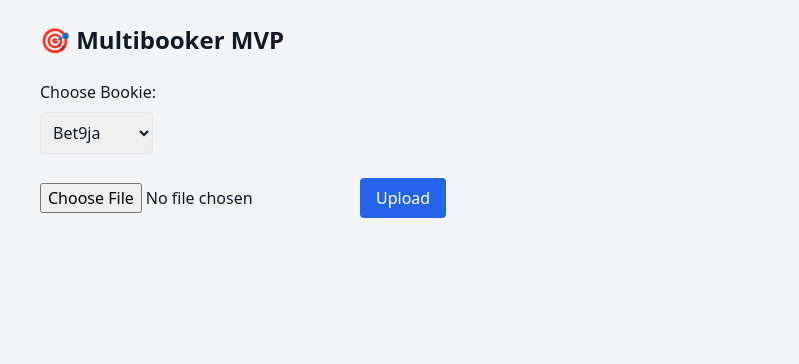
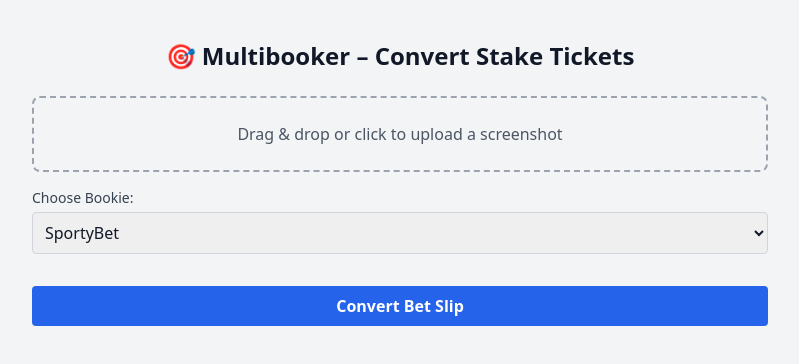
Before and after one commit to devolusegun/multibooker, a React (Vite) app in the folder multibooker-frontend/: page / in a window 1280 px wide. Shown: the top 364 px of the page, without its empty margins (240-1039 px from the left). Built offline with nearby package versions, Linux system fonts and the light colour scheme.

Commit message:
Multibooker UI development

```diff
--- a/multibooker-frontend/src/App.jsx
+++ b/multibooker-frontend/src/App.jsx
@@ -1,5 +1,6 @@
 import React from 'react';
 import Home from './pages/Home';
+import './index.css';
 
 function App() {
   return <Home />;
--- /dev/null
+++ b/multibooker-frontend/src/components/AdBanner.jsx
@@ -0,0 +1,9 @@
+import React from 'react';
+
+export default function AdBanner() {
+    return (
+      <div className="w-full my-6 bg-gray-100 border border-gray-300 text-center p-4 rounded">
+        <p className="text-sm text-gray-600">Ad Banner Placeholder</p>
+      </div>
+    );
+  }
--- /dev/null
+++ b/multibooker-frontend/src/components/BookieSelector.jsx
@@ -0,0 +1,17 @@
+import React from 'react';
+
+export default function BookieSelector({ selected, onChange }) {
+    return (
+      <div className="my-4">
+        <label className="block text-sm font-medium text-gray-700 mb-1">Choose Bookie:</label>
+        <select
+          value={selected}
+          onChange={e => onChange(e.target.value)}
+          className="w-full p-2 border border-gray-300 rounded"
+        >
+          <option value="sportybet">SportyBet</option>
+          <option value="bet9ja">Bet9ja</option>
+        </select>
+      </div>
+    );
+  }
--- /dev/null
+++ b/multibooker-frontend/src/components/ResultDisplay.jsx
@@ -0,0 +1,24 @@
+import React from 'react';
+
+export default function ResultDisplay({ bets, mapped }) {
+    return (
+      <div className="mt-6 space-y-6">
+        <div>
+          <h2 className="text-lg font-bold mb-2">Parsed Bets</h2>
+          {bets.map((bet, idx) => (
+            <div key={idx} className="p-3 border rounded mb-2">
+              <pre className="text-sm">{JSON.stringify(bet, null, 2)}</pre>
+            </div>
+          ))}
+        </div>
+        <div>
+          <h2 className="text-lg font-bold mb-2">Mapped Bets</h2>
+          {mapped.map((bet, idx) => (
+            <div key={idx} className="p-3 border rounded mb-2">
+              <pre className="text-sm">{JSON.stringify(bet, null, 2)}</pre>
+            </div>
+          ))}
+        </div>
+      </div>
+    );
+  }
--- /dev/null
+++ b/multibooker-frontend/src/components/Spinner.jsx
@@ -0,0 +1,9 @@
+import React from 'react';
+
+export default function Spinner() {
+    return (
+      <div className="flex justify-center items-center py-8">
+        <div className="animate-spin rounded-full h-8 w-8 border-t-2 border-b-2 border-blue-500"></div>
+      </div>
+    );
+  }
--- /dev/null
+++ b/multibooker-frontend/src/components/UploadZone.jsx
@@ -0,0 +1,18 @@
+import React from 'react';
+
+import { useDropzone } from 'react-dropzone';
+
+export default function UploadZone({ onFileAccepted }) {
+  const { getRootProps, getInputProps } = useDropzone({
+    accept: { 'image/*': [] },
+    maxFiles: 1,
+    onDrop: acceptedFiles => onFileAccepted(acceptedFiles[0])
+  });
+
+  return (
+    <div {...getRootProps()} className="border-2 border-dashed border-gray-400 rounded-lg p-6 text-center cursor-pointer hover:border-blue-500">
+      <input {...getInputProps()} />
+      <p className="text-gray-600">Drag & drop or click to upload a screenshot</p>
+    </div>
+  );
+}
--- a/multibooker-frontend/src/pages/Home.jsx
+++ b/multibooker-frontend/src/pages/Home.jsx
@@ -1,50 +1,70 @@
-import React, { useState } from 'react';
-import ImageUploader from '../components/ImageUploader';
+import React from 'react';
+import { useState } from 'react';
+import UploadZone from '../components/UploadZone';
+import BookieSelector from '../components/BookieSelector';
+import Spinner from '../components/Spinner';
+import ResultDisplay from '../components/ResultDisplay';
+import AdBanner from '../components/AdBanner';
 import axios from 'axios';
 
-const API_URL = "https://multibooker.onrender.com/upload-bet";
+export default function Home() {
+  const [screenshot, setScreenshot] = useState(null);
+  const [bookie, setBookie] = useState('sportybet');
+  const [result, setResult] = useState(null);
+  const [loading, setLoading] = useState(false);
+  const [error, setError] = useState('');
 
-function Home() {
-  const [bookie, setBookie] = useState("bet9ja");
-  const [response, setResponse] = useState(null);
+  const handleConvert = async () => {
+    if (!screenshot) return;
 
-  const handleSubmit = async (file) => {
     const formData = new FormData();
-    formData.append("screenshot", file);
-    formData.append("bookie", bookie);
-    formData.append("betUrl", "");
+    formData.append('screenshot', screenshot);
+    formData.append('betUrl', ''); // Placeholder for optional URL
+    formData.append('bookie', bookie);
+
+    setLoading(true);
+    setError('');
+    setResult(null);
 
     try {
-      const res = await axios.post(API_URL, formData);
-      setResponse(res.data);
+      const res = await axios.post('https://multibooker.onrender.com/upload-bet', formData);
+      setResult(res.data);
     } catch (err) {
+      setError('Something went wrong. Try again.');
       console.error(err);
-      alert("Error uploading or processing slip.");
+    } finally {
+      setLoading(false);
     }
   };
 
   return (
-    <div className="p-6 max-w-3xl mx-auto space-y-6">
-      <h1 className="text-2xl font-bold">🎯 Multibooker MVP</h1>
-      <div>
-        <label className="block mb-2 font-medium">Choose Bookie:</label>
-        <select
-          className="border rounded p-2"
-          value={bookie}
-          onChange={(e) => setBookie(e.target.value)}
-        >
-          <option value="bet9ja">Bet9ja</option>
-          <option value="sportybet">SportyBet</option>
-        </select>
+    <div className="max-w-3xl mx-auto py-10 px-4">
+      <h1 className="text-2xl font-bold text-center mb-6">🎯 Multibooker – Convert Stake Tickets</h1>
+
+      <UploadZone onFileAccepted={setScreenshot} />
+
+      <div className="mt-4">
+        <BookieSelector selected={bookie} onChange={setBookie} />
       </div>
-      <ImageUploader onSubmit={handleSubmit} />
-      {response && (
-        <pre className="bg-white p-4 rounded shadow overflow-x-auto text-sm">
-          {JSON.stringify(response, null, 2)}
-        </pre>
+
+      <button
+        onClick={handleConvert}
+        className="mt-4 w-full bg-blue-600 text-white font-semibold py-2 px-4 rounded hover:bg-blue-700"
+        disabled={loading}
+      >
+        {loading ? 'Processing...' : 'Convert Bet Slip'}
+      </button>
+
+      {loading && <Spinner />}
+
+      {error && <div className="mt-4 text-red-500">{error}</div>}
+
+      {result && (
+        <>
+          <AdBanner />
+          <ResultDisplay bets={result.parsed_bets || []} mapped={result.mapped_bets || []} />
+        </>
       )}
     </div>
   );
 }
-
-export default Home;
--- a/multibooker-frontend/tailwind.config.js
+++ b/multibooker-frontend/tailwind.config.js
@@ -1,5 +1,9 @@
-export default {
-  content: ["./index.html", "./src/**/*.{js,jsx}"],
+/** @type {import('tailwindcss').Config} */
+module.exports = {
+  content: [
+    "./index.html",
+    "./src/**/*.{js,jsx}",
+  ],
   theme: {
     extend: {},
   },
```
Also changed, not shown: multibooker-frontend/package.json (+8 -6 lines), package.json (added, +11 -0 lines), 2 other files (tests, documents, lock files or other folders).
